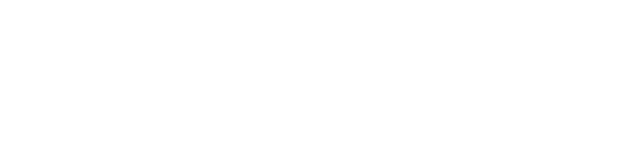
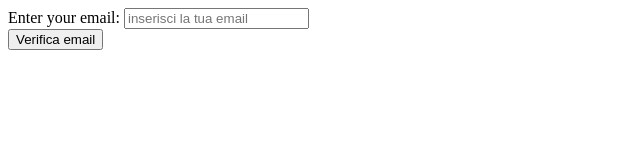
Before and after one commit to danipetro21/js-mail-dadi, a plain HTML site: page mail/index.html in a window 1280 px wide. Shown: the whole page, without its empty margins (0-640 px from the left). Drawn offline with Linux system fonts and the light colour scheme.

Commit message:
check email function

```diff
--- a/mail/index.html
+++ b/mail/index.html
@@ -10,7 +10,14 @@
 </head>
 <body>
 
+    <form action="">
 
+        <label for="email">Enter your email:</label>
+
+        <input type="email" id="email" placeholder="inserisci la tua email">
+
+    </form>
+    <input type="button" onclick="checkEmail();" id="btn" value="Verifica email">
 
 
     <!-- script -->
--- a/mail/js/main.js
+++ b/mail/js/main.js
@@ -0,0 +1,37 @@
+// PROBLEMA
+
+// Chiedi all’utente la sua email,
+// controlla che sia nella lista di chi può accedere,
+// stampa un messaggio appropriato sull’esito del controllo.
+
+// CREO UN ARRAY DI PROVA CON VARIE EMAIL
+
+// TRAMITE UN CICLO E IF CONTROLLO SE L'EMAIL è PRESENTE NELLA LISTA
+
+// SE è PRESENTE CONCLUDO I CICLO E RILASCIO UN OUTPUT ALL'UTENTE
+
+// SE NON DOVESSE ESSERE PRESENTE RESTITUISCO UN MESSAGGIO DI ERRORE
+
+let email;
+let listMail = ["pinco@gmail.com", "panco@gmail.com", "pallino@gmail.com"];
+let check;
+
+
+
+
+function checkEmail(){
+    email = document.getElementById('email').value;
+    console.log(email);
+    for(let i=0; i<listMail.length; i++){
+        if (email == listMail[i]){
+            alert("email presente");
+            i = listMail.length;
+            check = true;
+        }else{
+            check = false;
+        }
+    }
+    if (check == false){
+        alert ("email non presente");
+    }
+}
```
